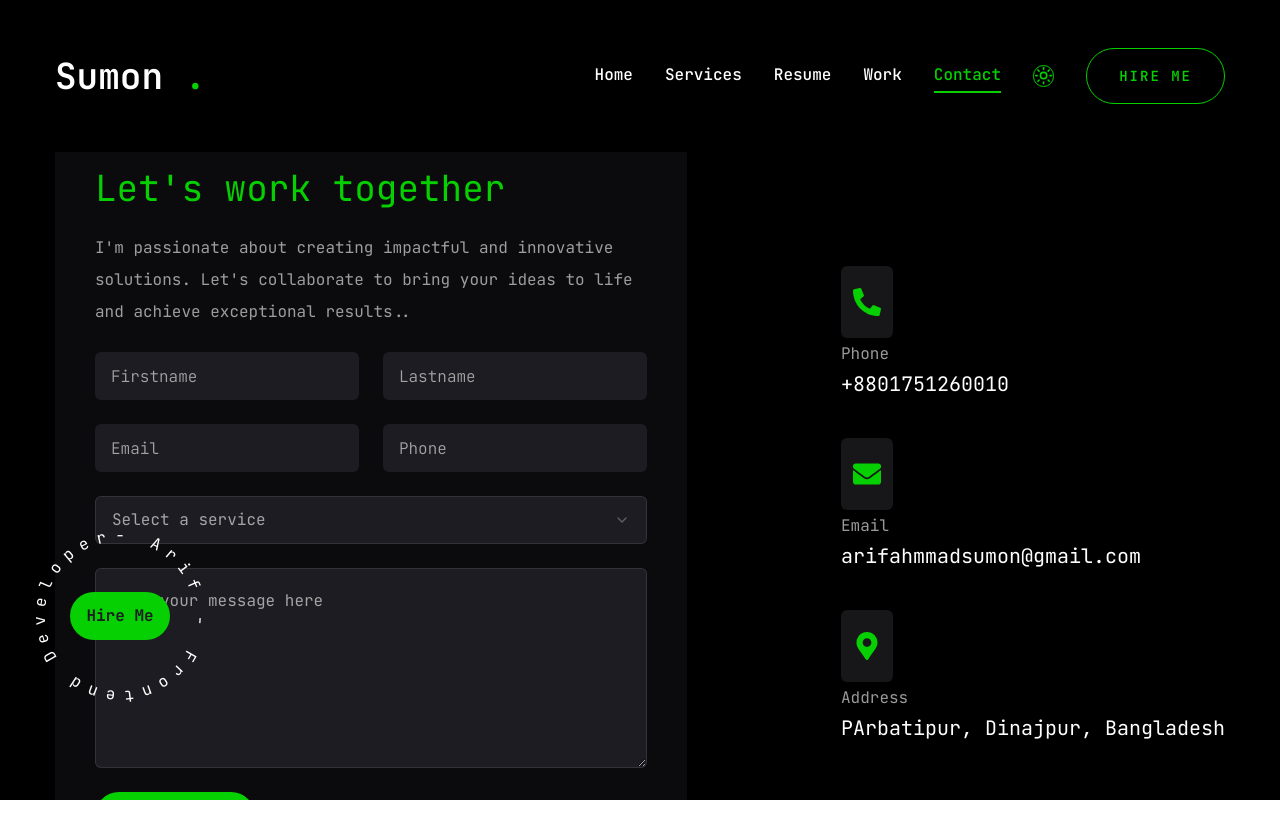
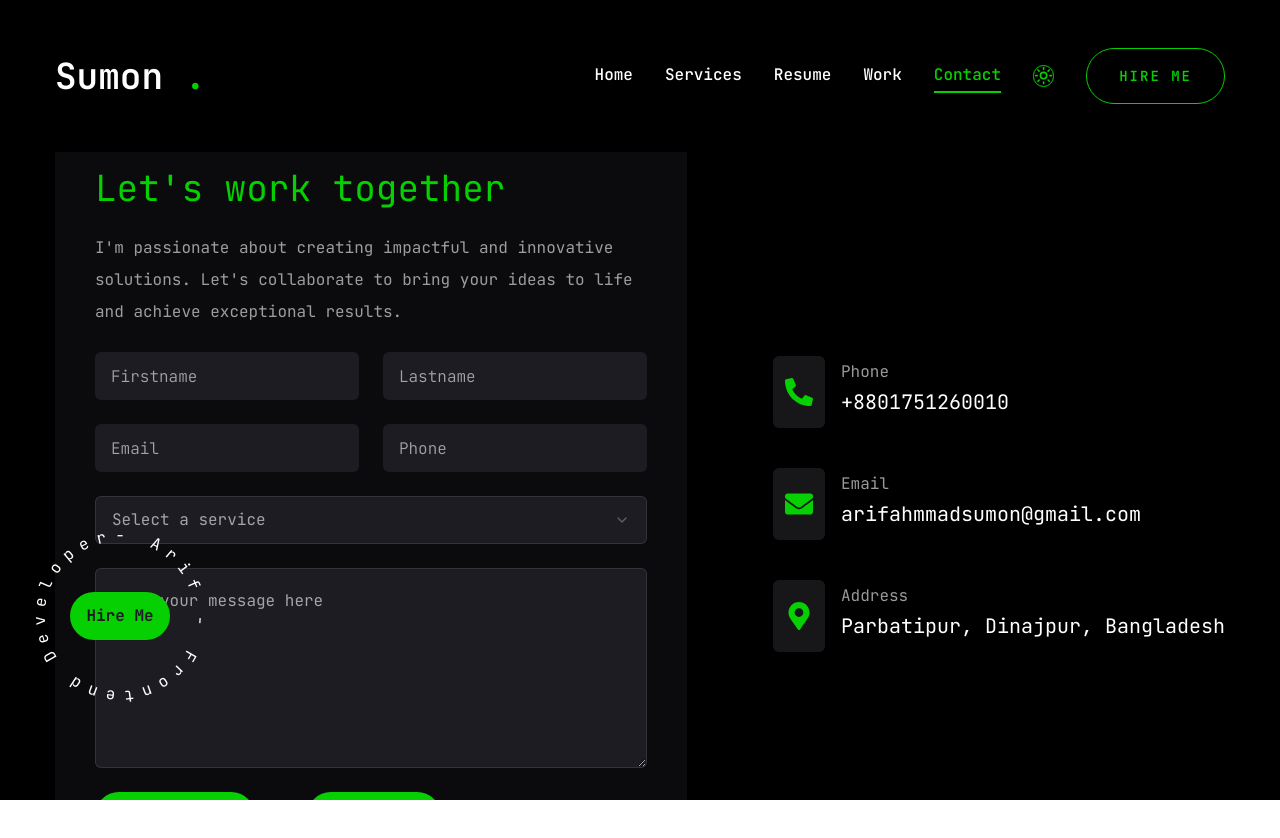
Before and after one commit to ahmmadSumon/sumon-portfolio, a Next.js app: page /contact in a window 1280 px wide. Shown: the top 838 px of the page. Built offline with nearby package versions, Linux system fonts and the light colour scheme.

Commit message:
update the contact and project

```diff
--- a/app/contact/page.jsx
+++ b/app/contact/page.jsx
@@ -1,76 +1,153 @@
 "use client"
-import { Button } from '@/components/ui/button'
-import { Input } from '@/components/ui/input'
-import { Textarea } from '@/components/ui/textarea'
-import React from 'react'
-import {Select, SelectContent, SelectGroup, SelectItem, SelectLabel, SelectTrigger, SelectValue  } from '@/components/ui/select'
+import { Button } from '@/components/ui/button';
+import { Input } from '@/components/ui/input';
+import { Textarea } from '@/components/ui/textarea';
+import { FaArrowRight } from 'react-icons/fa';
+import React, { useState } from 'react';
+import {
+  Select,
+  SelectContent,
+  SelectGroup,
+  SelectItem,
+  SelectLabel,
+  SelectTrigger,
+  SelectValue,
+} from '@/components/ui/select';
 import { FaPhoneAlt, FaEnvelope, FaMapMarkerAlt } from 'react-icons/fa';
-import { motion } from 'framer-motion'
+import { motion } from 'framer-motion';
 
 const info = [
   {
-    icon: <FaPhoneAlt/>,
+    icon: <FaPhoneAlt />,
     title: "Phone",
     description: "+8801751260010",
   },
   {
-    icon: <FaEnvelope/>,
+    icon: <FaEnvelope />,
     title: "Email",
     description: "arifahmmadsumon@gmail.com",
   },
   {
-    icon: <FaMapMarkerAlt/>,
+    icon: <FaMapMarkerAlt />,
     title: "Address",
-    description: "PArbatipur, Dinajpur, Bangladesh",
+    description: "Parbatipur, Dinajpur, Bangladesh",
   },
-
-]
+];
 
 const Contact = () => {
+  const [formData, setFormData] = useState({
+    firstname: '',
+    lastname: '',
+    email: '',
+    phone: '',
+    service: '',
+    message: '',
+  });
+
+  const [error, setError] = useState('');
+  const [success, setSuccess] = useState('');
+
+  const handleChange = (e) => {
+    const { name, value } = e.target;
+    setFormData({ ...formData, [name]: value });
+    setError('');
+  };
+
+  const handleSelectChange = (value) => {
+    setFormData({ ...formData, service: value });
+  };
+
+  const handleCopyMessage = () => {
+    const { firstname, lastname, email, phone, service, message } = formData;
+
+    // Validation
+    if (!firstname || !lastname || !email || !phone || !service || !message) {
+      setError('Please fill in all fields.');
+      return;
+    }
+
+    // Create the message
+    const fullMessage = `Name: ${firstname} ${lastname}\nEmail: ${email}\nPhone: ${phone}\nService: ${service}\nMessage: ${message}`;
+    navigator.clipboard.writeText(fullMessage)
+      .then(() => {
+        setSuccess('Message copied to clipboard! You can paste it into your email client.');
+      })
+      .catch(() => {
+        setError('Failed to copy the message. Please try again.');
+      });
+  };
+
+  const handleSendMail = () => {
+    const { firstname, lastname, email, phone, service, message } = formData;
+
+    // Validation
+    if (!firstname || !lastname || !email || !phone || !service || !message) {
+      setError('Please fill in all fields.');
+      return;
+    }
+
+    // Create the mailto link
+    const mailtoLink = `mailto:arifahmmadsumon@gmail.com?subject=Inquiry about ${service}&body=Name: ${firstname} ${lastname}%0AEmail: ${email}%0APhone: ${phone}%0AService: ${service}%0AMessage: ${encodeURIComponent(
+      message
+    )}`;
+    window.location.href = mailtoLink;
+  };
+
   return (
     <motion.section
-    initial={{opacity: 0}}
-    animate={{opacity: 1, transition:{delay:2.4, duration:0.4, ease:"easeIn"}}}
-    className='py-4 '
+      initial={{ opacity: 0 }}
+      animate={{ opacity: 1, transition: { delay: 2.4, duration: 0.4, ease: "easeIn" } }}
+      className='py-4'
     >
       <div className="container mx-auto pt-40 md:pt-28">
-        <div className='flex flex-col xl:flex-row gap-[30px] '>
+        <div className='flex flex-col xl:flex-row gap-[30px]'>
           <div className='xl:w-[54%] order-2 xl:order-none'>
-          <form className='flex flex-col gap-6 p-10 bg-[#27272c]/30 rounded-xl' >
+            <form
+              className='flex flex-col gap-6 p-10 bg-[#27272c]/30 rounded-xl'
+              onSubmit={(e) => e.preventDefault()}
+            >
               <h3 className='text-4xl text-accent'>Let's work together</h3>
-            <p className='text-white/60'> I'm passionate about creating impactful and innovative solutions. Let's collaborate to bring your ideas to life and achieve exceptional results..</p>
+              <p className='text-white/60'>I'm passionate about creating impactful and innovative solutions. Let's collaborate to bring your ideas to life and achieve exceptional results.</p>
               <div className='grid grid-cols-1 md:grid-cols-2 gap-6'>
-            <Input type="text" placeholder="Firstname" />
-                <Input type="text" placeholder="Lastname" />
-                <Input type="email" placeholder="Email" />
-                <Input type="tel" placeholder="Phone" />
+                <Input name="firstname" value={formData.firstname} onChange={handleChange} type="text" placeholder="Firstname" />
+                <Input name="lastname" value={formData.lastname} onChange={handleChange} type="text" placeholder="Lastname" />
+                <Input name="email" value={formData.email} onChange={handleChange} type="email" placeholder="Email" />
+                <Input name="phone" value={formData.phone} onChange={handleChange} type="tel" placeholder="Phone" />
               </div>
-            <Select>
+              <Select onValueChange={handleSelectChange}>
                 <SelectTrigger>
-                <SelectValue placeholder="Select a service"/>
+                  <SelectValue placeholder="Select a service" />
                   <SelectContent>
                     <SelectGroup>
                       <SelectLabel> Select a service </SelectLabel>
-                    <SelectItem value="est">Web Development</SelectItem>
-                    <SelectItem value="cst">Web Design</SelectItem>
-                    <SelectItem value="mst">Figma to HTML/ PSD to HTML</SelectItem>
+                      <SelectItem value="Web Development">Web Development</SelectItem>
+                      <SelectItem value="Web Design">Web Design</SelectItem>
+                      <SelectItem value="Figma to HTML/ PSD to HTML">Figma to HTML/ PSD to HTML</SelectItem>
                     </SelectGroup>
                   </SelectContent>
                 </SelectTrigger>
               </Select>
-
               <Textarea
+                name="message"
+                value={formData.message}
+                onChange={handleChange}
                 className="h-[200px]"
                 placeholder="Type your message here"
               />
-            <Button size="md" className="max-w-40">Send message</Button>
+              {error && <p className="text-red-500">{error}</p>}
+              {success && <p className="text-green-500">{success}</p>}
+              <div className="flex items-center gap-4">
+  <Button size="md" className="max-w-40" onClick={handleCopyMessage}>Copy Message</Button>
+  <FaArrowRight className="text-white text-xl" /> {/* Arrow icon */}
+  <Button size="md" className="max-w-40" onClick={handleSendMail}>Send Mail</Button>
+</div>
             </form>
           </div>
 
           <div className='flex-1 flex items-center xl:justify-end order-1 xl:order-none mb-8 xl:mb-0'>
             <ul className='flex flex-col gap-10'>
-          {info.map((item,index) => {
-            return <li key={index}>
+              {info.map((item, index) => (
+                <li key={index} className="flex items-start gap-4">
                   <div className='w-[52px] h-[52px] xl:h-[72px] bg-[#27272c]/60 text-accent rounded-md flex items-center justify-center'>
                     <div className='text-[28px]'>{item.icon}</div>
                   </div>
@@ -79,13 +156,13 @@ const Contact = () => {
                     <h3 className='text-xl'>{item.description}</h3>
                   </div>
                 </li>
-          })}
+              ))}
             </ul>
           </div>
         </div>
       </div>
     </motion.section>
-  )
-}
+  );
+};
 
-export default Contact
+export default Contact;
--- a/app/cv/page.jsx
+++ b/app/cv/page.jsx
@@ -142,7 +142,7 @@ const Page = () => {
               <div className='flex justify-between'>
 
               <p className="work-text  font-semibold">
-              <Link href="https://nextjs-ecom-kappa.vercel.app/">
+              <Link href="https://ecommercenextjs-weld.vercel.app/">
               Link : E-commerce
               </Link>
 
@@ -162,18 +162,18 @@ const Page = () => {
                 <p className="job">Frontend</p>
                 <p className="date">NextJs, Js, Tailwind</p>
               </div>
-              <h2 className="company-name">E-commerce Website</h2>
+              <h2 className="company-name">Restaurent Website</h2>
               <div className='flex justify-between'>
 
               <p className="work-text  font-semibold">
-              <Link href="https://nextjs-ecom-kappa.vercel.app/">
-              Link : E-commerce
+              <Link href="https://restaurent-nextjs.vercel.app/">
+              Link : Restaurent
               </Link>
 
                 </p>
                 <p className="work-text font-semibold">
-                <Link href="https://nextjs-ecom-kappa.vercel.app/">
-                Source code: E-commerce
+                <Link href="https://restaurent-nextjs.vercel.app/">
+                Source code: Restaurent
               </Link>
 
                 </p>
```
Lines whose indentation alone changed are shown as unchanged.
